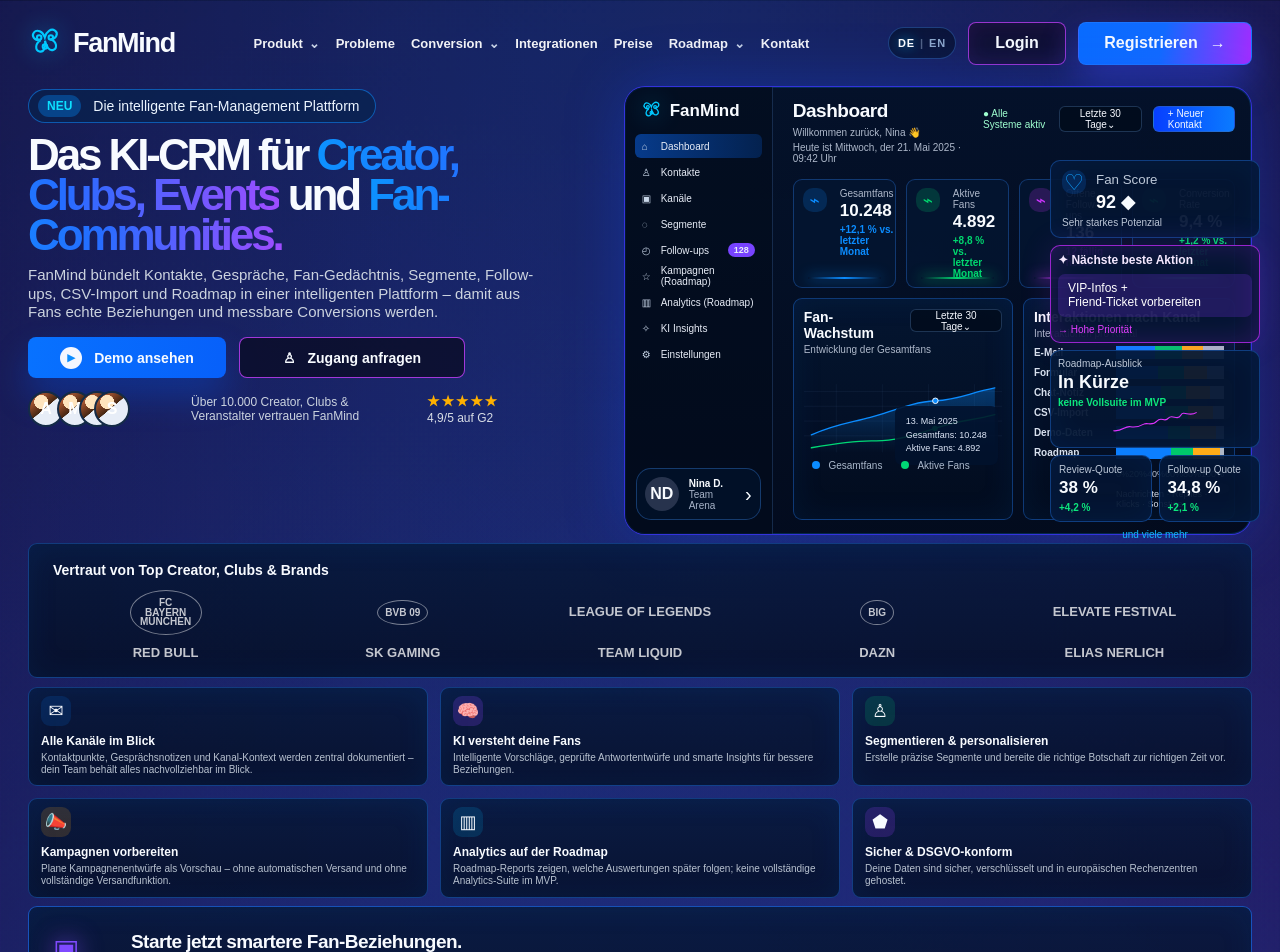
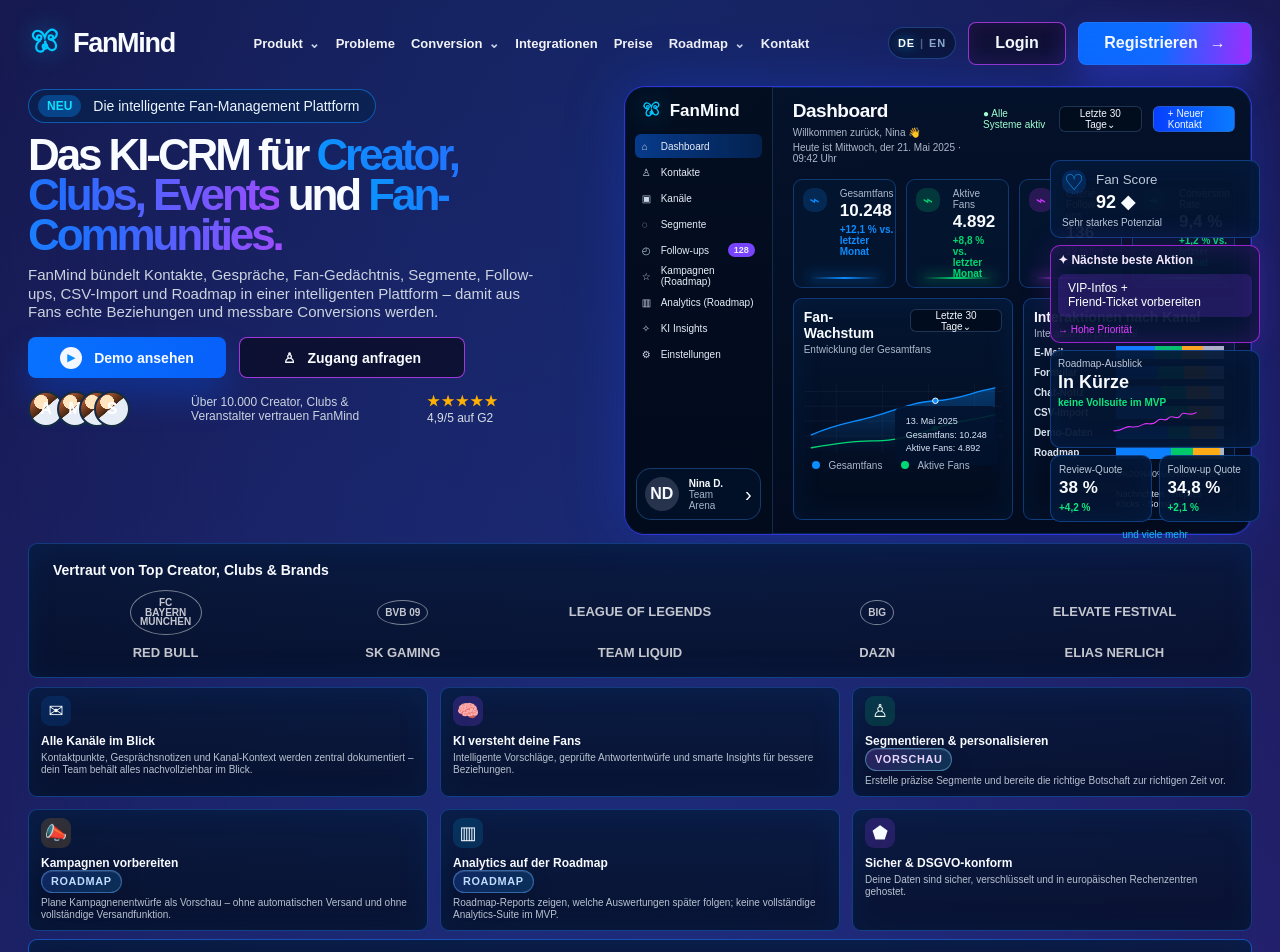
Before and after one commit to Bernds-tech/FanMind, a Next.js app: page /landing-v2 in a window 1280 px wide. Shown: the top 952 px of the page. Built offline with nearby package versions, Linux system fonts and the light colour scheme.

Commit message:
Add unified feature status labels

```diff
--- a/src/app/landing-v2/page.tsx
+++ b/src/app/landing-v2/page.tsx
@@ -4,6 +4,7 @@ import type { FeatureKey } from "@/config/plans";
 import { shouldShowFeature } from "@/lib/plans";
 import { createFanMindTranslator, fanmindCopy, getFanMindLanguage, landingPath, localizedPath, localizeFanMindValue, type FanMindLanguage } from "@/lib/fanmindCopy";
 import ProductShowcaseSection from "@/components/landing/ProductShowcaseSection";
+import FeatureStatusLabel, { type FeatureStatusLabelVariant } from "@/components/FeatureStatusLabel";
 import styles from "./landing-v2.module.css";
 
 export const metadata: Metadata = {
@@ -13,6 +14,17 @@ export const metadata: Metadata = {
 };
 
 const LANDING_ROADMAP_HREF = "/landing-v2#roadmap";
+
+function statusVariantFromLabel(status?: string): FeatureStatusLabelVariant | undefined {
+  if (!status) return undefined;
+  if (["Roadmap", "In Kürze"].includes(status)) return "roadmap";
+  if (["Vorschau", "Preview", "BETA"].includes(status)) return "preview";
+  if (["Geplant", "Planned"].includes(status)) return "planned";
+  if (["Im MVP", "Bereit", "Verfügbar", "Aktiv", "Active"].includes(status)) return "active";
+  return undefined;
+}
+
+const roadmapIntegrationLabels = new Set(["Discord", "WhatsApp", "TikTok", "Instagram", "X", "Facebook"]);
 
 const navItems = [
   { label: "Produkt", href: "#produkt-showcase", caret: true },
@@ -53,18 +65,21 @@ const features = [
   {
     icon: "♙",
     title: "Segmentieren & personalisieren",
+    status: "Vorschau",
     text: "Erstelle präzise Segmente und bereite die richtige Botschaft zur richtigen Zeit vor.",
     tone: "green",
   },
   {
     icon: "📣",
     title: "Kampagnen vorbereiten",
+    status: "Roadmap",
     text: "Plane Kampagnenentwürfe als Vorschau – ohne automatischen Versand und ohne vollständige Versandfunktion.",
     tone: "orange",
   },
   {
     icon: "▥",
     title: "Analytics auf der Roadmap",
+    status: "Roadmap",
     text: "Roadmap-Reports zeigen, welche Auswertungen später folgen; keine vollständige Analytics-Suite im MVP.",
     tone: "cyan",
   },
@@ -144,6 +159,7 @@ const functionCards = [
   {
     icon: "📣",
     title: "5. Kampagnen",
+    status: "Roadmap",
     text: "Kampagnen als geprüfte Entwürfe vorbereiten – Versand bleibt In Kürze.",
     body: "Sommer-Event Early Bird · Vorschau · manuelle Freigabe",
     cta: "Roadmap ansehen",
@@ -153,6 +169,7 @@ const functionCards = [
   {
     icon: "⌁",
     title: "6. Analytics",
+    status: "Roadmap",
     text: "Roadmap-Ausblick für spätere Auswertungen und Wachstumssignale.",
     body: "Roadmap-Auswertung · In Kürze",
     cta: "Roadmap öffnen",
@@ -404,6 +421,7 @@ const integrationActions = [
   {
     icon: "♙",
     title: "Segmente",
+    status: "Vorschau",
     text: "Fans sinnvoll gruppieren.",
   },
   {
@@ -414,11 +432,13 @@ const integrationActions = [
   {
     icon: "📣",
     title: "Kampagnen",
+    status: "Roadmap",
     text: "Geprüfte Entwürfe planen.",
   },
   {
     icon: "⌁",
     title: "Analytics",
+    status: "Roadmap",
     text: "Roadmap-Signale einordnen.",
   },
 ];
@@ -717,6 +737,7 @@ const pricingPlans = [
     href: "/register?plan=pilot",
     tone: "purple",
     featured: false,
+    status: "Aktiv",
     features: [
       "Geführter Setup- & Demo-Start",
       "1 Demo-Workspace",
@@ -738,6 +759,7 @@ const pricingPlans = [
     href: "/register?plan=starter",
     tone: "blue",
     featured: false,
+    status: "Aktiv",
     features: [
       "1 betreutes Profil",
       "Kontakte & CSV-Import",
@@ -755,10 +777,11 @@ const pricingPlans = [
     pricePrefix: "",
     price: "499 €",
     cadence: "/ Monat",
-    cta: "Growth wählen",
+    cta: "Growth Vorschau",
     href: "/register?plan=growth",
     tone: "blue",
     featured: true,
+    status: "Vorschau",
     features: [
       "Bis zu 3–5 betreute Profile",
       "Mehr Kontakte & mehr KI-Nutzung",
@@ -780,6 +803,7 @@ const pricingPlans = [
     href: "/register?plan=agency",
     tone: "purple",
     featured: false,
+    status: "Roadmap",
     features: [
       "Mehrere betreute Profile / Kunden",
       "Team-Workspace",
@@ -800,7 +824,7 @@ const pricingProofs = [
   },
   {
     icon: "✈",
-    title: "Keine automatische Sendefunktion",
+    title: "Sicherheitsgrenze: kein automatisches Senden",
     text: "FanMind sendet nicht automatisch. Du entscheidest, wann und wie.",
     tone: "purple",
   },
@@ -1359,6 +1383,9 @@ export default async function LandingV2({ searchParams }: LandingV2Props) {
             >
               <div>{feature.icon}</div>
               <h3>{feature.title}</h3>
+              {statusVariantFromLabel(feature.status) ? (
+                <FeatureStatusLabel variant={statusVariantFromLabel(feature.status)!}>{feature.status}</FeatureStatusLabel>
+              ) : null}
               <p>{feature.text}</p>
             </article>
           ))}
@@ -1452,6 +1479,9 @@ export default async function LandingV2({ searchParams }: LandingV2Props) {
                 <span>{card.icon}</span>
                 <div>
                   <h3>{card.title}</h3>
+                  {statusVariantFromLabel(card.status) ? (
+                    <FeatureStatusLabel variant={statusVariantFromLabel(card.status)!}>{card.status}</FeatureStatusLabel>
+                  ) : null}
                   <p>{card.text}</p>
                 </div>
               </div>
@@ -1511,7 +1541,9 @@ export default async function LandingV2({ searchParams }: LandingV2Props) {
                 <div className={styles.stepCardTitle}>
                   <span>{step.icon}</span>
                   <strong>{step.cardTitle}</strong>
-                  {step.badge && <em>{step.badge}</em>}
+                  {step.badge && (
+                    <FeatureStatusLabel variant={statusVariantFromLabel(step.badge) ?? "preview"}>{step.badge}</FeatureStatusLabel>
+                  )}
                 </div>
                 <div className={styles.stepRows}>
                   {step.rows.map((row, rowIndex) => (
@@ -1815,7 +1847,7 @@ export default async function LandingV2({ searchParams }: LandingV2Props) {
               <div className={styles.integrationChannelIcon}>{channel.icon}</div>
               <h3>{channel.title}</h3>
               <p>{channel.text}</p>
-              <span>{channel.status}</span>
+              <FeatureStatusLabel variant={statusVariantFromLabel(channel.status) ?? "preview"}>{channel.status}</FeatureStatusLabel>
             </article>
           ))}
         </div>
@@ -1828,6 +1860,9 @@ export default async function LandingV2({ searchParams }: LandingV2Props) {
                 <span key={source.label}>
                   <i aria-hidden="true">{source.icon}</i>
                   {source.label}
+                  {roadmapIntegrationLabels.has(source.label) ? (
+                    <FeatureStatusLabel variant="roadmap">Roadmap</FeatureStatusLabel>
+                  ) : null}
                   <em aria-hidden="true" />
                 </span>
               ))}
@@ -1917,8 +1952,11 @@ export default async function LandingV2({ searchParams }: LandingV2Props) {
                 <article key={action.title}>
                   <span>{action.icon}</span>
                   <h3>{action.title}</h3>
+                  {statusVariantFromLabel(action.status) ? (
+                    <FeatureStatusLabel variant={statusVariantFromLabel(action.status)!}>{action.status}</FeatureStatusLabel>
+                  ) : null}
                   <p>{action.text}</p>
-                  <i aria-hidden="true">✓</i>
+                  <i aria-hidden="true">{action.status ? "·" : "✓"}</i>
                 </article>
               ))}
             </div>
@@ -2113,6 +2151,9 @@ export default async function LandingV2({ searchParams }: LandingV2Props) {
               {plan.eyebrow && <div className={styles.pricingPlanPill}>{plan.eyebrow}</div>}
               <div className={styles.pricingPlanIcon}>{plan.icon}</div>
               <h3>{plan.name}</h3>
+              {statusVariantFromLabel(plan.status) ? (
+                <FeatureStatusLabel variant={statusVariantFromLabel(plan.status)!}>{plan.status}</FeatureStatusLabel>
+              ) : null}
               <p>{plan.audience}</p>
               <div className={styles.pricingAmount}>
                 {plan.pricePrefix && <span>{plan.pricePrefix}</span>}
@@ -2219,7 +2260,10 @@ export default async function LandingV2({ searchParams }: LandingV2Props) {
                 <h3>{card.title}</h3>
                 <p>{card.text}</p>
                 <div className={styles.privacyControlStatus}>
-                  <span>✓</span> {card.label}
+                  <FeatureStatusLabel variant={card.label.includes("Roadmap") ? "roadmap" : "planned"}>
+                    {card.label.includes("Roadmap") ? "Roadmap" : "Geplant"}
+                  </FeatureStatusLabel>
+                  <span>{card.label}</span>
                 </div>
               </article>
             ))}
--- a/src/app/register/register.module.css
+++ b/src/app/register/register.module.css
@@ -751,6 +751,9 @@
 }
 
 .previewNotice {
+  display: flex;
+  align-items: flex-start;
+  gap: 8px;
   border: 1px solid rgba(39, 132, 255, 0.38);
   color: #d7e4f5;
   background: rgba(4, 17, 41, 0.78);
--- /dev/null
+++ b/src/components/FeatureStatusLabel.module.css
@@ -0,0 +1,71 @@
+.label {
+  align-items: center;
+  border: 1px solid rgba(148, 163, 184, 0.28);
+  border-radius: 999px;
+  box-shadow: inset 0 1px 0 rgba(255, 255, 255, 0.12), 0 8px 22px rgba(0, 0, 0, 0.18);
+  display: inline-flex;
+  font-size: 0.68rem;
+  font-weight: 900;
+  gap: 0.25rem;
+  letter-spacing: 0.06em;
+  line-height: 1;
+  padding: 0.31rem 0.56rem;
+  text-transform: uppercase;
+  white-space: nowrap;
+}
+
+.inline {
+  position: static;
+  vertical-align: middle;
+}
+
+.cardCorner {
+  bottom: 0.75rem;
+  pointer-events: none;
+  position: absolute;
+  right: 0.75rem;
+  z-index: 2;
+}
+
+.label[data-status="coming-soon"] {
+  background: linear-gradient(135deg, rgba(251, 146, 60, 0.22), rgba(250, 204, 21, 0.18));
+  border-color: rgba(251, 146, 60, 0.5);
+  color: #fed7aa;
+}
+
+.label[data-status="roadmap"] {
+  background: linear-gradient(135deg, rgba(37, 99, 235, 0.24), rgba(14, 165, 233, 0.18));
+  border-color: rgba(96, 165, 250, 0.48);
+  color: #bfdbfe;
+}
+
+.label[data-status="preview"] {
+  background: linear-gradient(135deg, rgba(168, 85, 247, 0.22), rgba(34, 211, 238, 0.16));
+  border-color: rgba(125, 211, 252, 0.44);
+  color: #e9d5ff;
+}
+
+.label[data-status="planned"] {
+  background: linear-gradient(135deg, rgba(99, 102, 241, 0.2), rgba(20, 184, 166, 0.16));
+  border-color: rgba(129, 140, 248, 0.42);
+  color: #c7d2fe;
+}
+
+.label[data-status="active"] {
+  background: rgba(34, 197, 94, 0.14);
+  border-color: rgba(34, 197, 94, 0.34);
+  color: #bbf7d0;
+}
+
+.label[data-status="demo"],
+.label[data-status="limited"] {
+  background: rgba(245, 158, 11, 0.14);
+  border-color: rgba(245, 158, 11, 0.36);
+  color: #fde68a;
+}
+
+.label[data-status="upgrade"] {
+  background: rgba(168, 85, 247, 0.16);
+  border-color: rgba(168, 85, 247, 0.38);
+  color: #e9d5ff;
+}
--- /dev/null
+++ b/src/components/FeatureStatusLabel.tsx
@@ -0,0 +1,50 @@
+import styles from "./FeatureStatusLabel.module.css";
+
+export type FeatureStatusLabelVariant =
+  | "coming-soon"
+  | "roadmap"
+  | "preview"
+  | "planned"
+  | "active"
+  | "demo"
+  | "limited"
+  | "upgrade";
+
+const DEFAULT_LABELS: Record<FeatureStatusLabelVariant, string> = {
+  "coming-soon": "Coming Soon",
+  roadmap: "Roadmap",
+  preview: "Vorschau",
+  planned: "Geplant",
+  active: "Aktiv",
+  demo: "Demo",
+  limited: "Limitiert",
+  upgrade: "Upgrade",
+};
+
+type FeatureStatusLabelProps = {
+  variant: FeatureStatusLabelVariant;
+  children?: string;
+  className?: string;
+  placement?: "inline" | "card-corner";
+};
+
+export default function FeatureStatusLabel({
+  variant,
+  children,
+  className,
+  placement = "inline",
+}: FeatureStatusLabelProps) {
+  const classNames = [
+    styles.label,
+    placement === "card-corner" ? styles.cardCorner : styles.inline,
+    className,
+  ]
+    .filter(Boolean)
+    .join(" ");
+
+  return (
+    <span className={classNames} data-status={variant}>
+      {children ?? DEFAULT_LABELS[variant]}
+    </span>
+  );
+}
--- a/src/components/landing/ProductShowcaseSection.tsx
+++ b/src/components/landing/ProductShowcaseSection.tsx
@@ -1,5 +1,6 @@
 import type { CSSProperties } from "react";
 import type { FeatureKey } from "@/config/plans";
+import FeatureStatusLabel from "@/components/FeatureStatusLabel";
 import { shouldShowFeature } from "@/lib/plans";
 import { createFanMindTranslator, type FanMindLanguage, landingPath, localizeFanMindValue } from "@/lib/fanmindCopy";
 import styles from "./ProductShowcaseSection.module.css";
@@ -111,7 +112,7 @@ export default function ProductShowcaseSection({ language = "de" }: { language?:
             </article>
 
             <article className={`${styles.card} ${styles.campaignCard}`}>
-              <div className={styles.cardTop}><span className={styles.iconBubble}>📣</span><strong>{t("Sommer-Event Early Bird")}</strong><em>{t("Vorschau")}</em></div>
+              <div className={styles.cardTop}><span className={styles.iconBubble}>📣</span><strong>{t("Sommer-Event Early Bird")}</strong><FeatureStatusLabel variant="roadmap">{t("Roadmap")}</FeatureStatusLabel></div>
               <div className={styles.campaignStatus}><span>{t("Geplant: VIP + Buyer")}</span><b>1.824 Fans</b></div>
               <div className={styles.rateGrid}><span>{t("Roadmap")}<b>{t("In Kürze")}</b></span><span>{t("Freigabe")}<b>{t("Manuell")}</b></span><span>{t("Versand")}<b>{t("Inaktiv")}</b></span></div>
               <SparkLine tone="green" />
@@ -154,12 +155,12 @@ export default function ProductShowcaseSection({ language = "de" }: { language?:
             </article>
 
             <article className={`${styles.card} ${styles.segmentCard}`}>
-              <div className={styles.cardTop}><span className={styles.iconBubble}>◌</span><strong>{t("Segmente")}</strong><em>{t("Live")}</em></div>
+              <div className={styles.cardTop}><span className={styles.iconBubble}>◌</span><strong>{t("Segmente")}</strong><FeatureStatusLabel variant="preview">{t("Vorschau")}</FeatureStatusLabel></div>
               <div className={styles.donutWrap}><div className={styles.donut}><span>10.248<small>{t("Fans")}</small></span></div><div className={styles.segmentLegend}><span><i />VIP 1.824</span><span><i />Warm 2.150</span><span><i />Buyer 1.920</span><span><i />Inactive 2.048</span></div></div>
             </article>
 
             <article className={`${styles.card} ${styles.analyticsCard}`}>
-              <div className={styles.cardTop}><span className={styles.iconBubble}>⌁</span><strong>{t("Analytics")}</strong><em>{t("In Kürze")}</em></div>
+              <div className={styles.cardTop}><span className={styles.iconBubble}>⌁</span><strong>{t("Analytics")}</strong><FeatureStatusLabel variant="roadmap">{t("Roadmap")}</FeatureStatusLabel></div>
               <div className={styles.analyticsTooltip}>{t("Roadmap · keine Vollsuite im MVP")}</div>
               <SparkLine tone="purple" />
               <div className={styles.analyticsLegend}><span><i />{t("Conversion")}</span><span><i />{t("Antwortquote")}</span></div>
--- a/src/lib/fanmindCopy.ts
+++ b/src/lib/fanmindCopy.ts
@@ -433,7 +433,7 @@ const englishCopy: Record<string, string> = {
   "Beliebtester Plan": "Most popular plan",
   "Mensch prüft & sendet selbst": "Humans review & send themselves",
   "Du behältst die Kontrolle – FanMind unterstützt dich.": "You stay in control – FanMind supports you.",
-  "Keine automatische Sendefunktion": "No automatic sending feature",
+  "Sicherheitsgrenze: kein automatisches Senden": "Safety boundary: no automatic sending",
   "FanMind sendet nicht automatisch. Du entscheidest, wann und wie.": "FanMind does not send automatically. You decide when and how.",
   "DSGVO-konform gedacht": "Designed with GDPR in mind",
   "Datenschutz steht im Fokus – Privacy by Design.": "Privacy is central – privacy by design.",
```
Also changed, not shown: src/app/dashboard/dashboard.module.css (+1 -12 lines), src/app/dashboard/page.tsx (+44 -23 lines), src/app/register/page.tsx (+13 -3 lines), src/components/plans/FeatureStatusBadge.tsx (+11 -2 lines).
